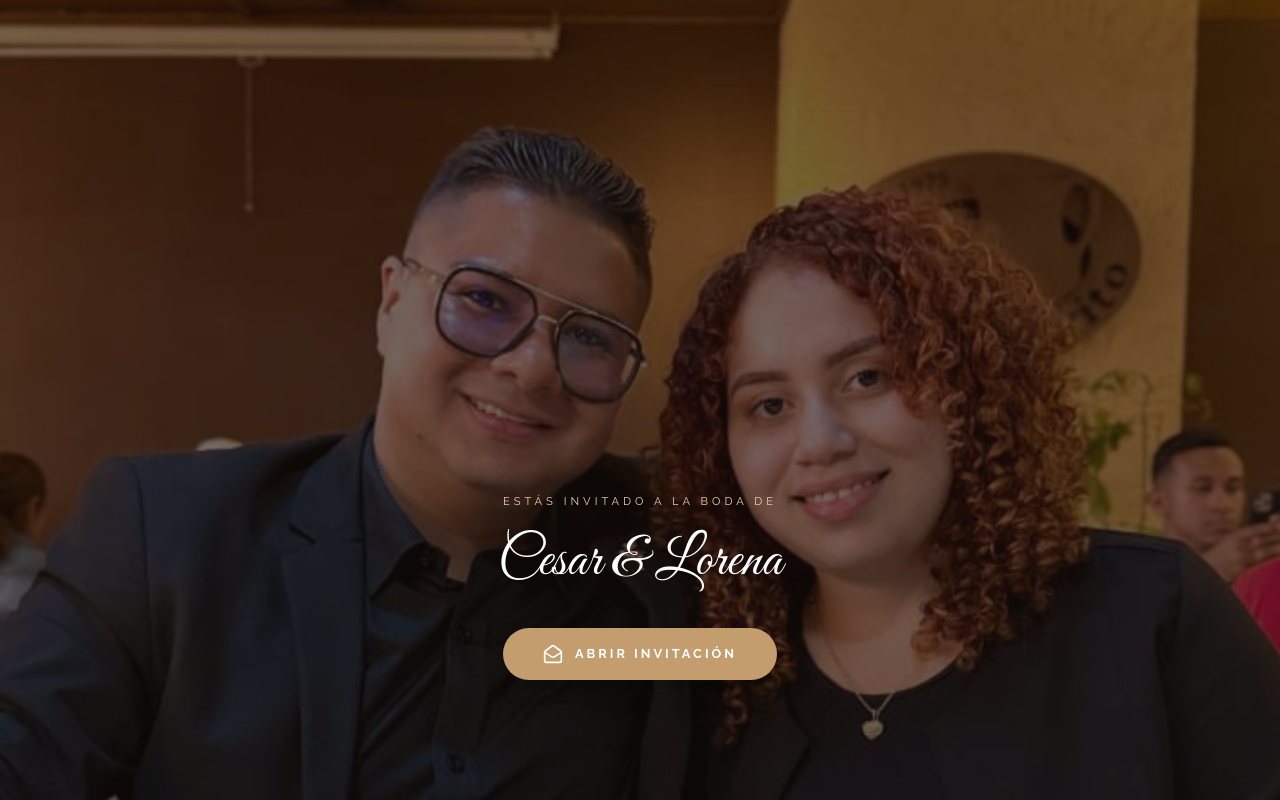
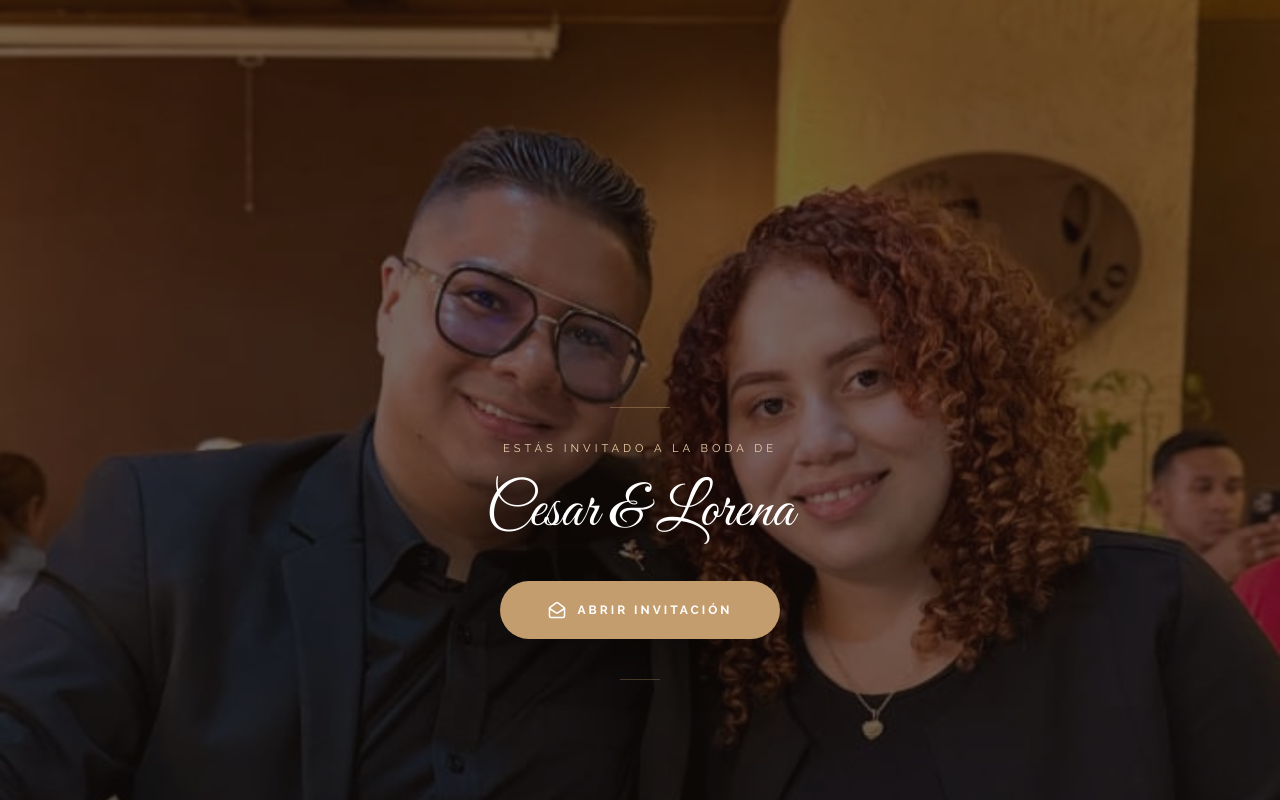
Before and after one commit to benjaminmaestre/invitacion-boda, a React (Vite) app: page / in a window 1280 px wide. Shown: the top 800 px of the page. Built offline with nearby package versions, Linux system fonts and the light colour scheme.

Commit message:
Animation: Implement sophisticated Apple-style opening transition

```diff
--- a/src/App.tsx
+++ b/src/App.tsx
@@ -10,6 +10,8 @@ function App() {
   const [rsvpSuccess, setRsvpSuccess] = useState(false);
   const [invitado, setInvitado] = useState('');
   const [estaAbierto, setEstaAbierto] = useState(false);
+  const [iniciandoSalida, setIniciandoSalida] = useState(false);
+  const [mostrarContenido, setMostrarContenido] = useState(false);
   const audioRef = useRef<HTMLAudioElement>(null);
 
   // CAPTURAR NOMBRE DE URL
@@ -71,11 +73,22 @@ function App() {
 
   // MÚSICA
   const abrirInvitacion = () => {
-    setEstaAbierto(true);
+    setIniciandoSalida(true);
+
     if (audioRef.current) {
       audioRef.current.play().catch(() => {});
       setReproduciendo(true);
     }
+
+    // Secuencia de animación tipo Apple
+    setTimeout(() => {
+      setMostrarContenido(true);
+      window.scrollTo(0, 0);
+    }, 400);
+
+    setTimeout(() => {
+      setEstaAbierto(true);
+    }, 1200);
   };
 
   const toggleMusica = () => {
@@ -131,22 +144,30 @@ function App() {
 
   return (
     <>
+      {/* OVERLAY DE REVELACIÓN (APPLE DEPTH) */}
+      <div className={`glass-overlay ${iniciandoSalida ? 'hidden-overlay' : ''}`}></div>
+
       {/* PANTALLA DE INICIO (SOBRE) */}
       {!estaAbierto && (
-        <div className="fixed inset-0 z-[2000] flex items-end justify-center bg-[#140e0a] pb-[10vh] sm:pb-[15vh]">
+        <div className={`fixed inset-0 z-[2000] flex items-end justify-center bg-[#140e0a] pb-[10vh] sm:pb-[15vh] transition-all duration-1000 ${iniciandoSalida ? 'landing-exit' : ''}`}>
           <div className="absolute inset-0 bg-[url('/portada.jpeg')] bg-cover bg-[center_35%] opacity-40"></div>
-          <div className="relative z-10 text-center px-6 fade-up visible">
+          <div className="relative z-10 text-center px-6">
+            <div className="w-[60px] h-[1px] bg-[#c49d6f] mb-8 opacity-40 mx-auto"></div>
             <p className="text-[#f0d2ae] tracking-[4px] text-[0.7rem] mb-4">ESTÁS INVITADO A LA BODA DE</p>
-            <h2 className="font-script text-white text-[3.5rem] leading-tight mb-8">Cesar & Lorena</h2>
+            <h2 className="font-script text-white text-[3.8rem] leading-tight mb-8 drop-shadow-lg">Cesar & Lorena</h2>
             <button
               onClick={abrirInvitacion}
-              className="bg-[#c49d6f] hover:bg-[#d8b891] text-white px-10 py-4 rounded-full text-[0.8rem] tracking-[3px] transition-all transform hover:scale-105 shadow-xl font-bold flex items-center justify-center gap-3 mx-auto"
+              className="bg-[#c49d6f] text-white px-12 py-5 rounded-full text-[0.75rem] tracking-[3px] apple-easing hover:scale-[1.02] active:scale-[0.98] shadow-[0_20px_50px_rgba(0,0,0,0.3)] font-bold flex items-center justify-center gap-3 mx-auto"
             >
-              <MailOpen size={20} /> ABRIR INVITACIÓN
+              <MailOpen size={18} /> ABRIR INVITACIÓN
             </button>
+            <div className="w-[40px] h-[1px] bg-[#c49d6f] mt-10 opacity-30 mx-auto"></div>
           </div>
         </div>
       )}
+
+      {/* REVEAL WRAPPER */}
+      <div className={mostrarContenido ? "content-reveal" : "opacity-0"}>
 
       {/* HERO */}
       <section className="min-h-[100svh] relative flex flex-col justify-end items-center text-center p-4 sm:p-10 overflow-hidden bg-[url('/portada.jpeg')] bg-cover bg-[center_35%] bg-no-repeat w-full max-w-none border-b-0 pb-[8vh] sm:pb-[10vh]">
@@ -384,6 +405,7 @@ function App() {
       >
         {reproduciendo ? <Pause size={22} fill="currentColor" /> : <Music size={22} strokeWidth={2.5} />}
       </button>
+      </div>
     </>
   );
 }
--- a/src/index.css
+++ b/src/index.css
@@ -36,6 +36,44 @@
 
   .scroll-invite {
     animation: scroll-indicator 2.5s ease-in-out infinite;
+  }
+
+  /* PREMIUM APPLE-STYLE TRANSITIONS */
+  .apple-easing {
+    transition-timing-function: cubic-bezier(0.4, 0, 0.2, 1);
+  }
+
+  /* Landing Page Exit */
+  .landing-exit {
+    @apply opacity-0 scale-[1.05] blur-[10px] pointer-events-none;
+    transition: all 1.2s cubic-bezier(0.4, 0, 0.2, 1);
+  }
+
+  /* Main Content Reveal */
+  .content-reveal {
+    animation: apple-reveal 1.4s cubic-bezier(0.4, 0, 0.2, 1) forwards;
+  }
+
+  @keyframes apple-reveal {
+    from {
+      opacity: 0;
+      transform: translateY(40px) scale(0.98);
+      filter: blur(15px);
+    }
+    to {
+      opacity: 1;
+      transform: translateY(0) scale(1);
+      filter: blur(0);
+    }
+  }
+
+  /* Overlay for Depth */
+  .glass-overlay {
+    @apply fixed inset-0 z-[60] bg-fondo opacity-100 transition-opacity duration-[1200ms] pointer-events-none;
+    transition-timing-function: cubic-bezier(0.4, 0, 0.2, 1);
+  }
+  .glass-overlay.hidden-overlay {
+    @apply opacity-0;
   }
 }
 
```
Also changed, not shown: 1 other file (tests, documents, lock files or other folders).
